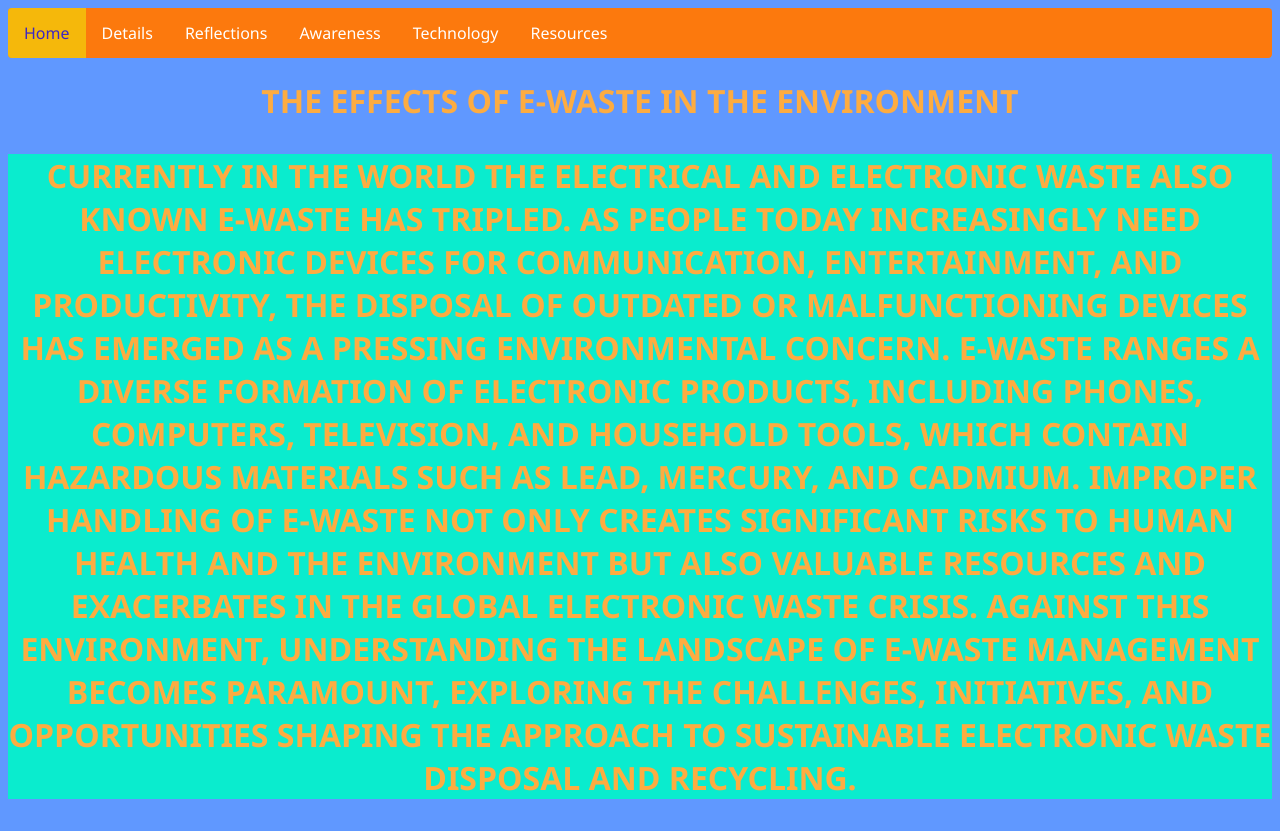
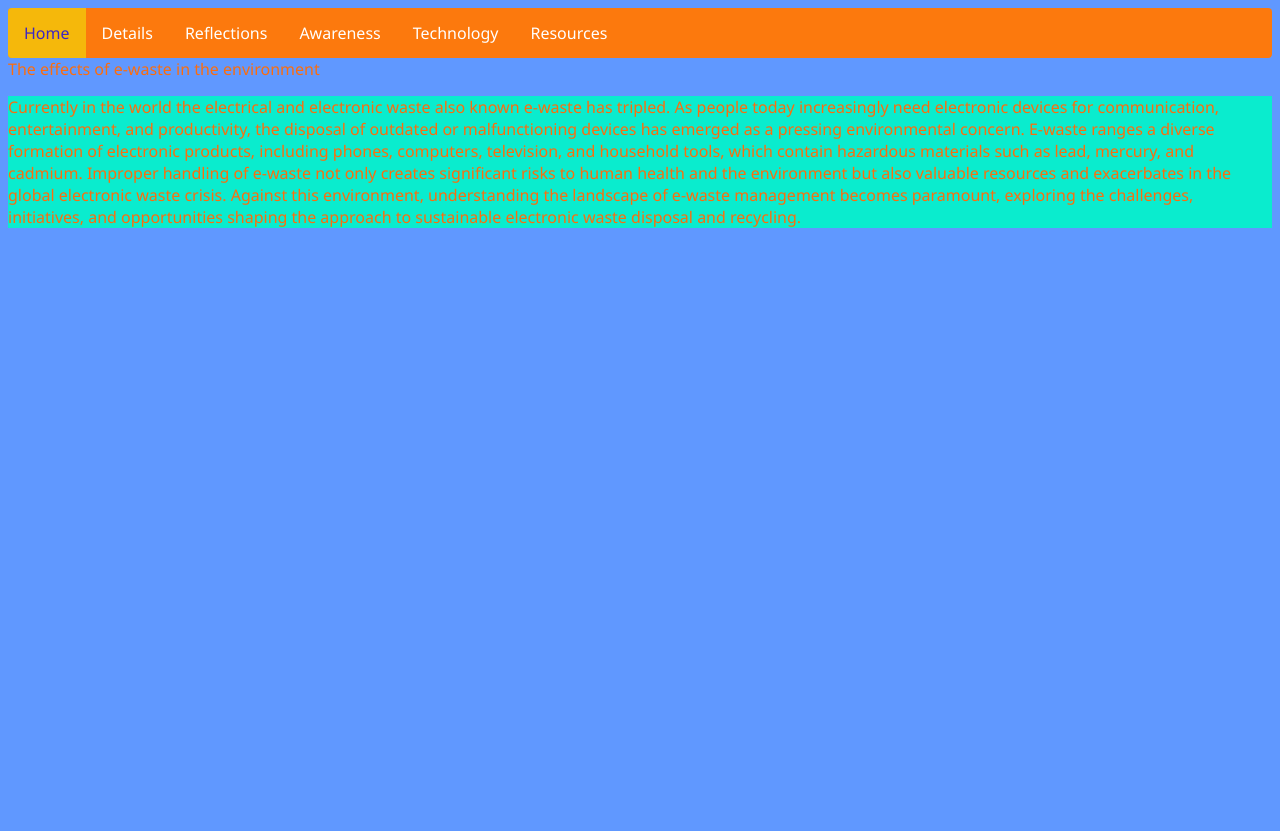
Before and after one commit to CNET204/assignment-2-individual-dmahase04, a plain HTML site: page index.html in a window 1280 px wide. After the commit the page ends 800 px from the top, so only its background shows below. Drawn offline with Linux system fonts and the light colour scheme.

Commit message:
Commit 2

```diff
--- a/index.html
+++ b/index.html
@@ -18,16 +18,10 @@
     </nav>
     <main>
 
-        <h1> The effects of e-waste in the environment
+        <h> The effects of e-waste in the environment
 
-        <p>Currently in the world the electrical and electronic waste also known e-waste has tripled. As people today increasingly need electronic devices for communication, entertainment, and productivity, the disposal of outdated or malfunctioning devices has emerged as a pressing environmental concern. E-waste ranges a diverse formation of electronic products, including phones, computers, television, and household tools, which contain hazardous materials such as lead, mercury, and cadmium. Improper handling of e-waste not only creates significant risks to human health and the environment but also valuable resources and exacerbates in the global electronic waste crisis. Against this environment, understanding the landscape of e-waste management becomes paramount, exploring the challenges, initiatives, and opportunities shaping the approach to sustainable electronic waste disposal and recycling.
+        <p>Currently in the world the electrical and electronic waste also known e-waste has tripled. As people today increasingly need electronic devices for communication, entertainment, and productivity, the disposal of outdated or malfunctioning devices has emerged as a pressing environmental concern. E-waste ranges a diverse formation of electronic products, including phones, computers, television, and household tools, which contain hazardous materials such as lead, mercury, and cadmium. Improper handling of e-waste not only creates significant risks to human health and the environment but also valuable resources and exacerbates in the global electronic waste crisis. Against this environment, understanding the landscape of e-waste management becomes paramount, exploring the challenges, initiatives, and opportunities shaping the approach to sustainable electronic waste disposal and recycling.</p>
 
-
-
-
-
-
-        </p>
     </main>
 </body>
 </html>
```
Also changed, not shown: resources.html (+8 -4 lines).
